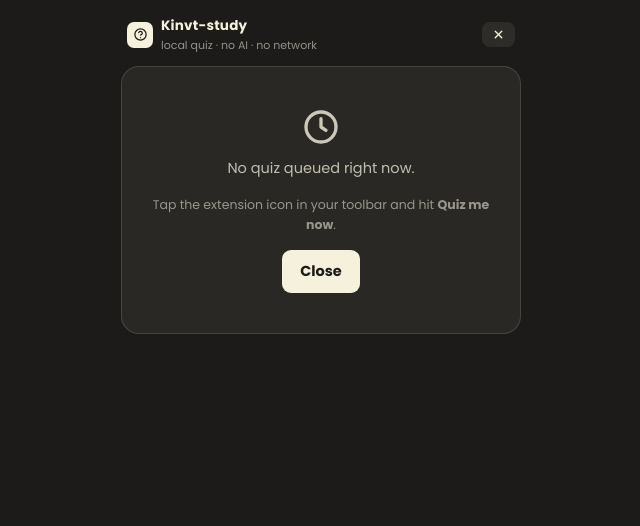
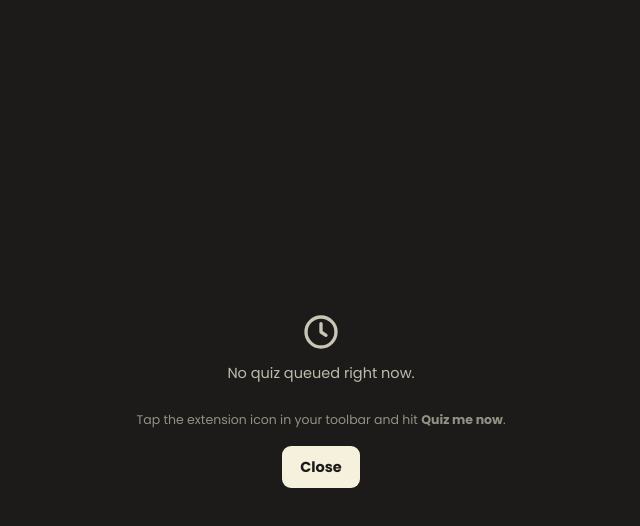
Before and after one commit to vinayakawac/kinvt-study, a browser extension: page src/quiz-window.html in a window 1280 px wide. Shown: the whole page, without its empty margins (319-959 px from the left). Drawn offline with Linux system fonts and the light colour scheme.

Commit message:
Strip the quiz window down to just the card
The window carried its own header (logo, name, close button) on top of
the browser's title bar, so it read as two stacked bars above the quiz.
That header was ours, so it is gone: no header, no padding, no
scrollbars, no rounded corners or entry animation — the card fills the
window edge to edge, and its own x closes it.

The remaining title bar is drawn by the browser and cannot be removed
by an extension. 'popup' is already the most minimal frame available
(title and close only, no address or bookmark bars). Zero chrome is
only possible with the on-page overlay, which cannot survive minimising
— that trade-off is what the "Show quiz in" setting exposes.

quiz-window.js now tolerates the missing close button instead of
throwing on a null reference, which would have broken the whole window.

```diff
--- a/src/quiz-window.html
+++ b/src/quiz-window.html
@@ -8,50 +8,42 @@
     @font-face { font-family:'KinvtPoppins'; font-style:normal; font-weight:400; font-display:swap; src:url('fonts/poppins-400.woff2') format('woff2'); }
     @font-face { font-family:'KinvtPoppins'; font-style:normal; font-weight:600; font-display:swap; src:url('fonts/poppins-600.woff2') format('woff2'); }
     @font-face { font-family:'KinvtPoppins'; font-style:normal; font-weight:700; font-display:swap; src:url('fonts/poppins-700.woff2') format('woff2'); }
+
     :root { color-scheme: dark; }
     * { box-sizing: border-box; }
-    body {
+
+    /* Nothing but the card. The window's own title bar is drawn by the
+       browser and cannot be removed by an extension, so the least-chrome
+       result available is to add none of our own: no header, no padding,
+       no scrollbars — the card fills the window edge to edge. */
+    html, body {
       margin: 0;
-      min-height: 100vh;
+      height: 100%;
+      overflow: hidden;
+      background: #1c1b19;
+      color: #f5f1dd;
       font: 14.5px/1.55 'KinvtPoppins', 'Poppins', -apple-system, BlinkMacSystemFont, "Segoe UI", Roboto, "Helvetica Neue", Arial, sans-serif;
-      color: #f5f1dd;
-      background: #1c1b19;
-      display: flex;
-      flex-direction: column;
-      align-items: center;
-      padding: 10px 10px 16px;
     }
-    .win-bar {
-      width: 100%;
-      max-width: 400px;
-      display: flex;
-      align-items: center;
-      gap: 8px;
-      padding: 6px 6px 12px;
+
+    #card { height: 100%; }
+    /* The shared card caps itself at 400px wide and 74vh tall for the
+       on-page overlay; in its own window it should use the whole thing. */
+    #card .tpq-card {
+      max-width: none;
+      max-height: 100%;
+      height: 100%;
+      border: 0;
+      border-radius: 0;
+      animation: none;
     }
-    .win-logo {
-      width: 26px; height: 26px; border-radius: 7px; flex: none;
-      background: #f5f1dd;
-      color: #1c1b19;
-      display: grid; place-items: center;
+
+    .empty {
+      height: 100%;
+      display: flex; flex-direction: column;
+      align-items: center; justify-content: center;
+      text-align: center; padding: 24px;
     }
-    .win-logo svg { width: 15px; height: 15px; }
-    .win-name { font-weight: 700; font-size: 13.5px; letter-spacing: .2px; }
-    .win-sub { font-size: 11px; opacity: .55; }
-    .win-close {
-      margin-left: auto; border: 0; background: rgba(245,241,221,.08);
-      color: inherit; cursor: pointer;
-      padding: 6px 10px; border-radius: 8px;
-    }
-    .win-close svg { display: block; width: 13px; height: 13px; }
-    .win-close:hover { background: rgba(245,241,221,.16); }
-    #card { width: 100%; max-width: 400px; flex: 1; }
-    .empty {
-      text-align: center; padding: 40px 16px;
-      background: rgba(245,241,221,.06); border: 1px solid rgba(245,241,221,.14);
-      border-radius: 18px;
-    }
-    .empty .ico { width: 40px; height: 40px; margin: 0 auto; color: #f5f1dd; opacity: .8; }
+    .empty .ico { width: 40px; height: 40px; color: #f5f1dd; opacity: .8; }
     .empty .ico svg { display: block; width: 100%; height: 100%; }
     .empty p { opacity: .75; margin: 10px 0 16px; }
     .empty button {
@@ -63,14 +55,6 @@
   </style>
 </head>
 <body>
-  <div class="win-bar">
-    <div class="win-logo"><svg viewBox="0 0 24 24" fill="none" stroke="currentColor" stroke-width="2" stroke-linecap="round" stroke-linejoin="round"><circle cx="12" cy="12" r="9"/><path d="M9.1 9a3 3 0 0 1 5.8 1c0 2-3 3-3 3"/><line x1="12" y1="17" x2="12" y2="17.01"/></svg></div>
-    <div>
-      <div class="win-name">Kinvt-study</div>
-      <div class="win-sub">local quiz · no AI · no network</div>
-    </div>
-    <button type="button" class="win-close" id="closeWin" aria-label="Close"><svg viewBox="0 0 24 24" fill="none" stroke="currentColor" stroke-width="2.5" stroke-linecap="round" stroke-linejoin="round"><path d="M18 6L6 18"/><path d="M6 6l12 12"/></svg></button>
-  </div>
   <div id="card"></div>
   <script src="ui-core.js"></script>
   <script src="quiz-window.js"></script>
--- a/src/quiz-window.js
+++ b/src/quiz-window.js
@@ -11,6 +11,8 @@
   var api = (typeof browser !== 'undefined' && browser) ? browser : chrome;
 
   var card = document.getElementById('card');
+  // The window has no chrome of its own any more — the card's own × closes
+  // it via onClose below. This stays tolerant in case the markup changes.
   var closeBtn = document.getElementById('closeWin');
 
   function send(type, data) {
@@ -55,7 +57,7 @@
     document.getElementById('emptyClose').addEventListener('click', function () { window.close(); });
   }
 
-  closeBtn.addEventListener('click', function () { window.close(); });
+  if (closeBtn) closeBtn.addEventListener('click', function () { window.close(); });
 
   // background.js reuses this window rather than stacking a new one for each
   // quiz, so an already-open page has to re-read the payload when told to.
```
Also changed, not shown: src/background.js (+5 -2 lines), test-harness/quiz-window-preview.html (+14 -31 lines).
